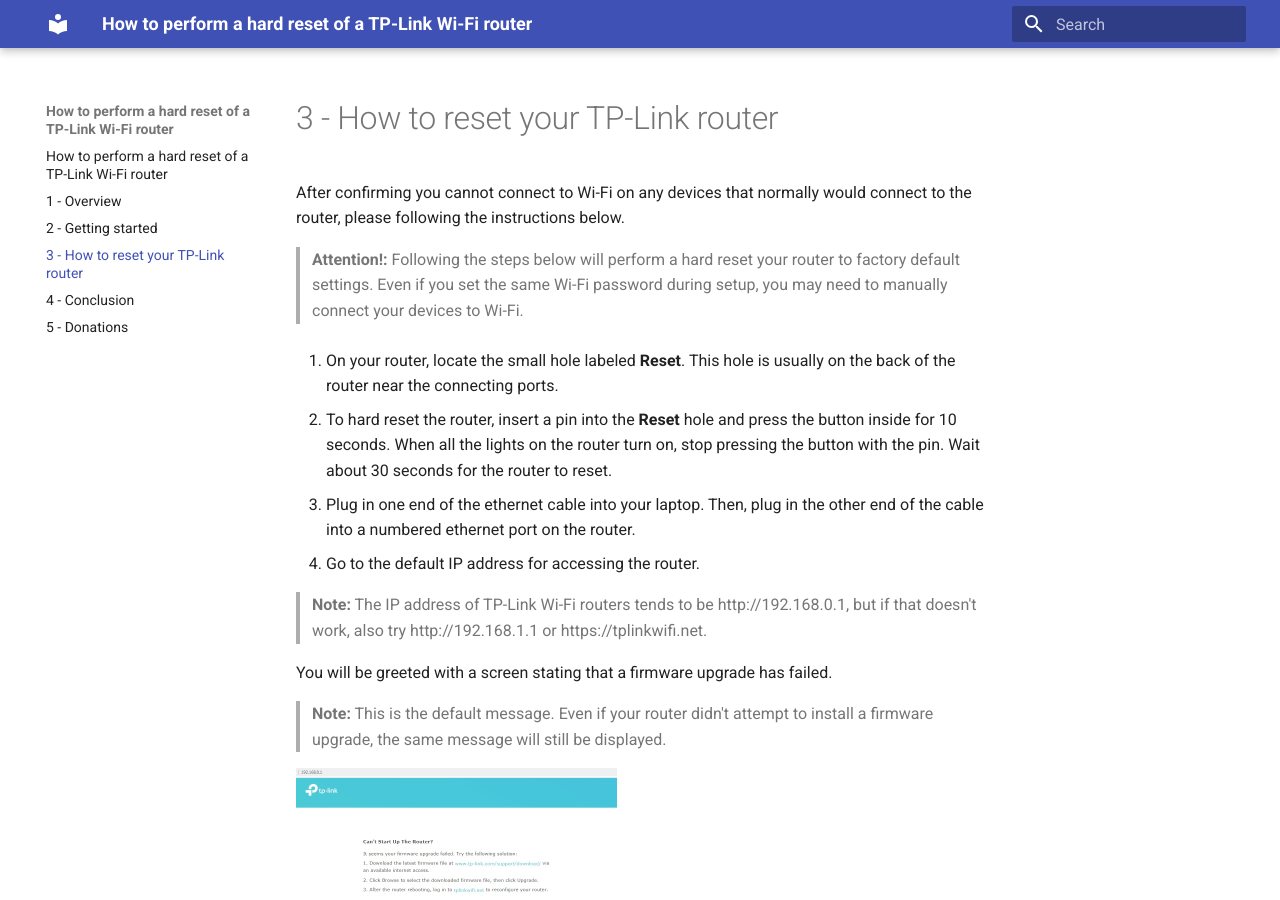
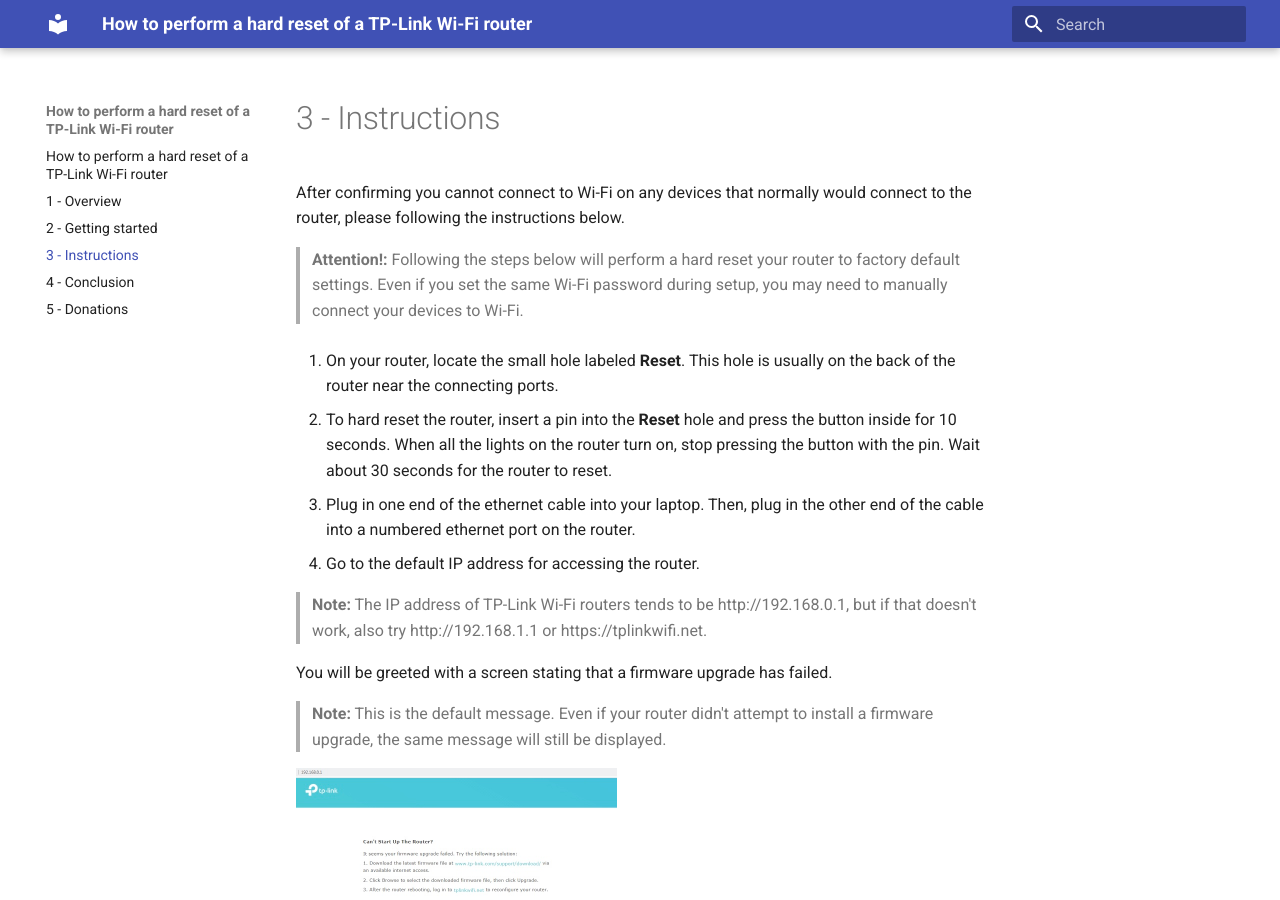
Before and after one commit to josh-wong/tplink-router-hard-reset, an MkDocs documentation site: the page built from docs/03_instructions.md, in a window 1280 px wide and 900 px high. Built offline with MkDocs 1.6.1 and Material for MkDocs 9.7.7, drawn with Linux system fonts in a browser that asks for light colours.

Commit message:
Minor change to 03_instructions.md

```diff
--- a/docs/03_instructions.md
+++ b/docs/03_instructions.md
@@ -1,4 +1,4 @@
-# 3 - How to reset your TP-Link router
+# 3 - Instructions
 After confirming you cannot connect to Wi-Fi on any devices that normally would connect to the router, please following the instructions below.
 
 > **Attention!:** Following the steps below will perform a hard reset your router to factory default settings. Even if you set the same Wi-Fi password during setup, you may need to manually connect your devices to Wi-Fi.
```
Also changed, not shown: site/01_overview/index.html, site/02_getting-started/index.html, site/03_instructions/index.html, site/04_conclusion/index.html, site/05_donations/index.html, site/404.html, site/index.html, site/search/search_index.json, 1 other file.
